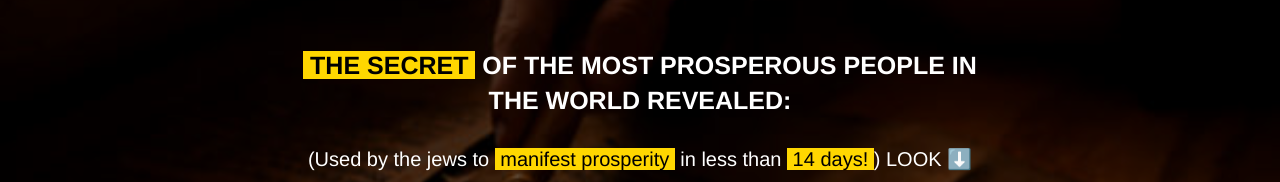
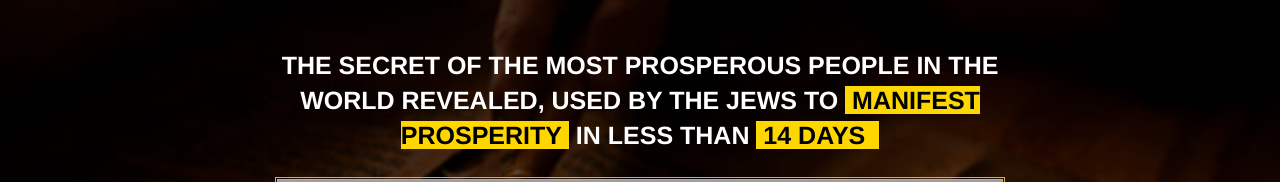
Before and after one commit to JosineyAlves/extraordinarylife.ml, a plain HTML site: page index.html in a window 1280 px wide. Shown: the top 182 px of the page. Drawn offline with nearby package versions, Linux system fonts and the light colour scheme; grey boxes are pictures that could not be loaded; a script that the page names is missing.

Commit message:
Add files via upload

```diff
--- a/index.html
+++ b/index.html
@@ -55,9 +55,7 @@
             <div class="row justify-content-center">
                 <div class="col-lg-8 text-center">
                     <!-- Headline -->
-                    <h1 class="my-4"><span style="background-color: #ffd700; color: #000000;">&nbsp;THE SECRET&nbsp;</span> OF THE MOST PROSPEROUS PEOPLE IN THE WORLD REVEALED:</h1>
-                    <h3 class="headline2">(Used by the jews to <span style="background-color: #ffd700; color: #000000;">&nbsp;manifest prosperity&nbsp;</span> in less than <span style="background-color: #ffd700; color: #000000;">&nbsp;14 days!&nbsp;</span>) LOOK ⬇️</h3>
-
+                    <h1 class="my-4">THE SECRET OF THE MOST PROSPEROUS PEOPLE IN THE WORLD REVEALED, USED BY THE JEWS TO <span style="background-color: #ffd700; color: #000000;">&nbsp;MANIFEST PROSPERITY&nbsp;</span> IN LESS THAN <span style="background-color: #ffd700; color: #000000;">&nbsp;14 DAYS &nbsp;</span> </h1>
 
                     <!-- VSL -->
                     <div style="position:relative;padding-top:56.25%;"><iframe id="panda-6d8c0a53-c849-47a7-b451-b4e2d286044a" src="https://player-vz-49784e87-786.tv.pandavideo.com.br/embed/?v=6d8c0a53-c849-47a7-b451-b4e2d286044a" style="border:double;border-color: #D4B047;position:absolute;top:0;left:0;" allow="accelerometer;gyroscope;autoplay;encrypted-media;picture-in-picture" allowfullscreen=true width="100%" height="100%"></iframe></div>
```
